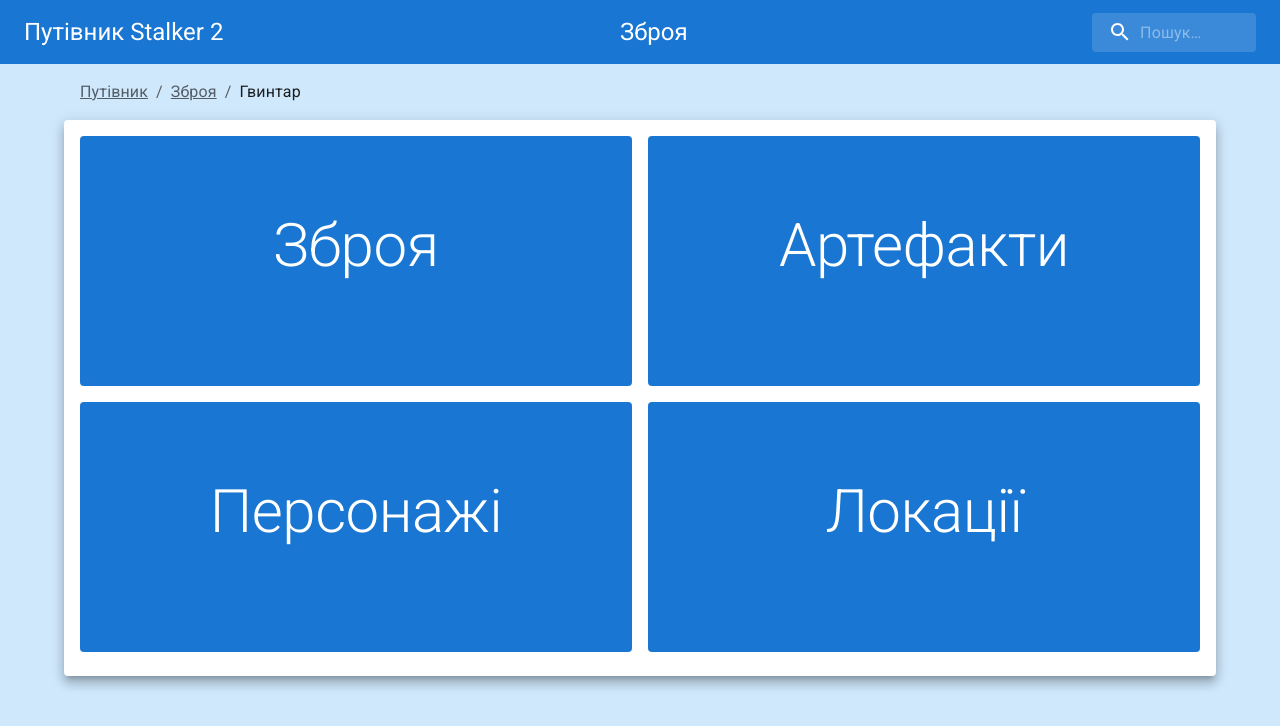
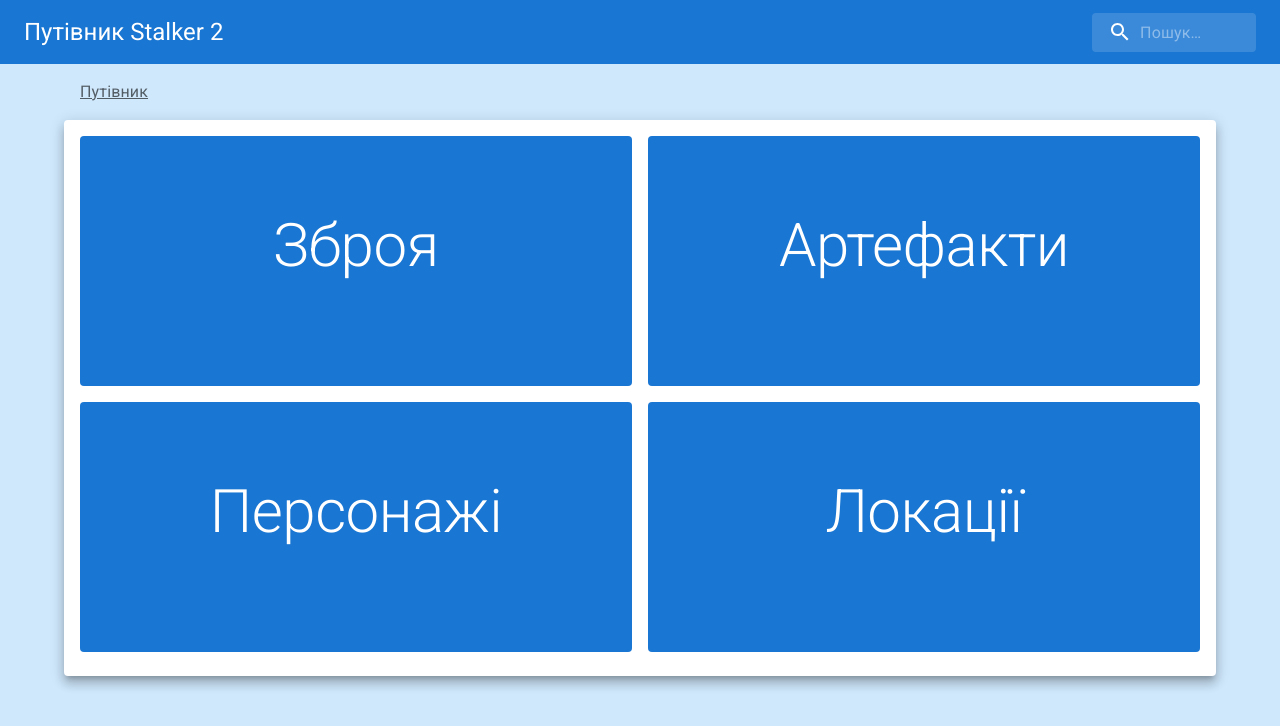
Before and after one commit to ihorvyshniakov/stalker-portal, a React (Vite) app: page / in a window 1280 px wide. Shown: the top 726 px of the page. Built offline with nearby package versions, Linux system fonts and the light colour scheme.

Commit message:
made Breadcrumbs real + real Header category name depending on url

```diff
--- a/src/components/Header.jsx
+++ b/src/components/Header.jsx
@@ -1,7 +1,8 @@
 import { AppBar, Box, InputBase, Toolbar, Typography } from '@mui/material'
 import { styled, alpha } from '@mui/material/styles'
 import SearchIcon from '@mui/icons-material/Search'
-import { Link } from 'react-router'
+import { Link, useLocation } from 'react-router'
+import { urlTranslations } from '../routes/urlTranslations'
 
 const Search = styled('div')(({ theme }) => ({
 	position: 'relative',
@@ -46,6 +47,9 @@
 }))
 
 const Header = () => {
+	let { pathname } = useLocation()
+	const categoryName = pathname.slice(1).split('/')[0]
+
 	return (
 		<Box sx={{ flexGrow: 1 }}>
 			<AppBar position="static">
@@ -58,7 +62,9 @@
 						align="center"
 						sx={{ flexGrow: 1 }}
 					>
-						<Link to="/weapons">Зброя</Link>
+						<Link to="/weapons">
+							{urlTranslations[`${categoryName}`]}
+						</Link>
 					</Typography>
 					<Search>
 						<SearchIconWrapper>
--- a/src/components/Path.jsx
+++ b/src/components/Path.jsx
@@ -1,12 +1,35 @@
 import { Typography, Breadcrumbs } from '@mui/material'
-import { Link } from 'react-router'
+import { Link, useLocation } from 'react-router'
+
+import { urlTranslations } from '../routes/urlTranslations'
 
 const Path = () => {
+	let { pathname } = useLocation()
+	const linksArray = pathname.slice(1).split('/')
+
 	return (
 		<Breadcrumbs aria-label="breadcrumb" sx={{ p: 2 }}>
 			<Link to="/">Путівник</Link>
-			<Link to="/weapons">Зброя</Link>
-			<Typography sx={{ color: 'text.primary' }}>Гвинтар</Typography>
+			{linksArray.map((pageName, id) => {
+				const isLastLink = id === linksArray.length - 1
+
+				if (isLastLink) {
+					return pageName ? (
+						<Typography
+							key={pageName}
+							sx={{ color: 'text.primary' }}
+						>
+							{urlTranslations[`${pageName}`]}
+						</Typography>
+					) : null
+				}
+
+				return (
+					<Link key={pageName} to={`/${pageName}`}>
+						{urlTranslations[`${pageName}`]}
+					</Link>
+				)
+			})}
 		</Breadcrumbs>
 	)
 }
--- /dev/null
+++ b/src/routes/urlTranslations.js
@@ -0,0 +1,6 @@
+export const urlTranslations = {
+	weapons: 'Зброя',
+	artifacts: 'Артефакти',
+	characters: 'Персонажі',
+	locations: 'Локації',
+}
```
